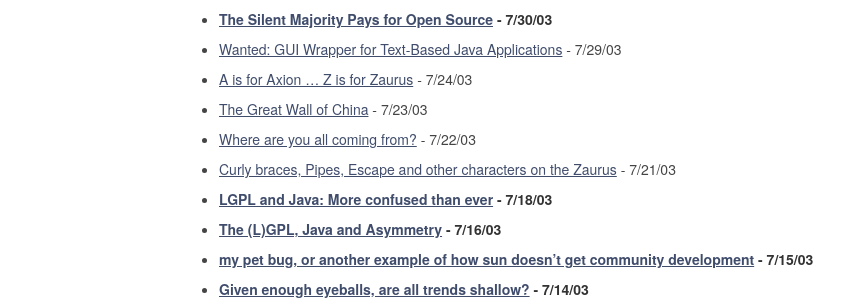
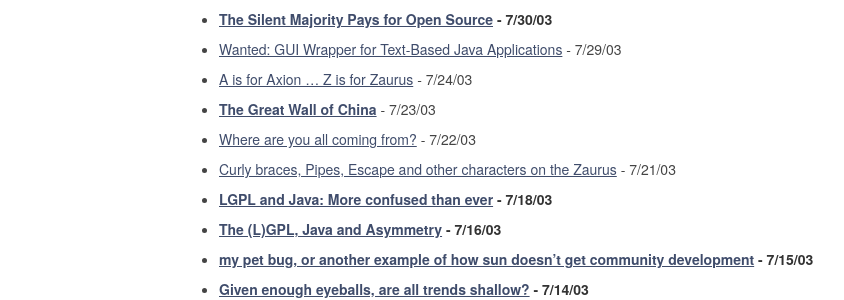
Before and after one commit to rodw/rodw.github.com, a Jekyll site: the page built from article/radio-blog/index.md, in a window 1280 px wide. Shown: the part 1390-1690 px from the top of the page, without its empty margins (159-1003 px from the left). Built offline with Jekyll 4.4.1, drawn with Linux system fonts in a browser that asks for light colours; Markdown is read by kramdown in place of the engine named in the settings.

```diff
--- a/article/radio-blog/index.md
+++ b/article/radio-blog/index.md
@@ -52,7 +52,7 @@ So without further adieu, here's a list of the posts from that blog:
  * **[The Silent Majority Pays for Open Source](/article/radio-blog/2003-07-the-silent-majority-pays-for-open-source.html) - 7/30/03**
  * [Wanted: GUI Wrapper for Text-Based Java Applications](/article/radio-blog/2003-07-wanted-gui-wrapper-for-text-based-java-apps.html) - 7/29/03
  * [A is for Axion ... Z is for Zaurus](/article/radio-blog/2003-07-wanted-gui-wrapper-for-text-based-java-apps.html) - 7/24/03
- * [The Great Wall of China](/article/radio-blog/2003-07-the-great-wall-of-china.html) - 7/23/03
+ * **[The Great Wall of China](/article/radio-blog/2003-07-the-great-wall-of-china.html)** - 7/23/03
  * [Where are you all coming from?](/article/radio-blog/2003-07-where-are-you-coming-from.html) - 7/22/03
  * [Curly braces, Pipes, Escape and other characters on the Zaurus](/article/radio-blog/2003-07-curly-braces-and-other-chars-on-the-zaurus.html) - 7/21/03
  * **[LGPL and Java: More confused than ever](/article/radio-blog/2003-07-lgpl-and-java-more-confused-than-ever.html) - 7/18/03**
```
Also changed, not shown: 1 other file.
